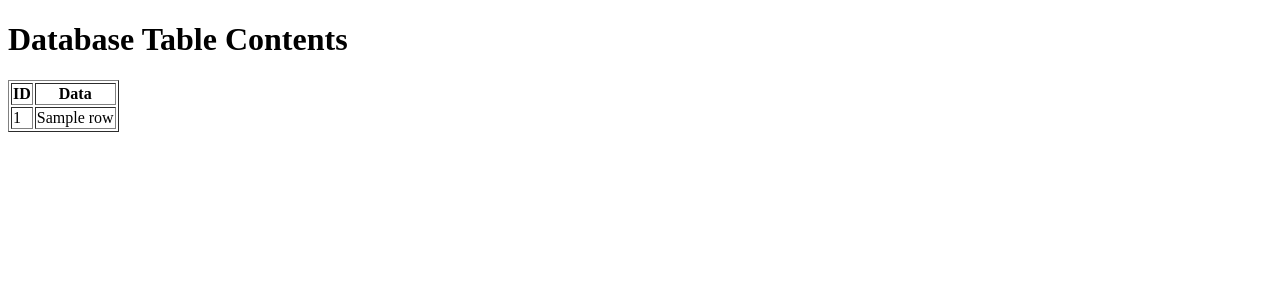
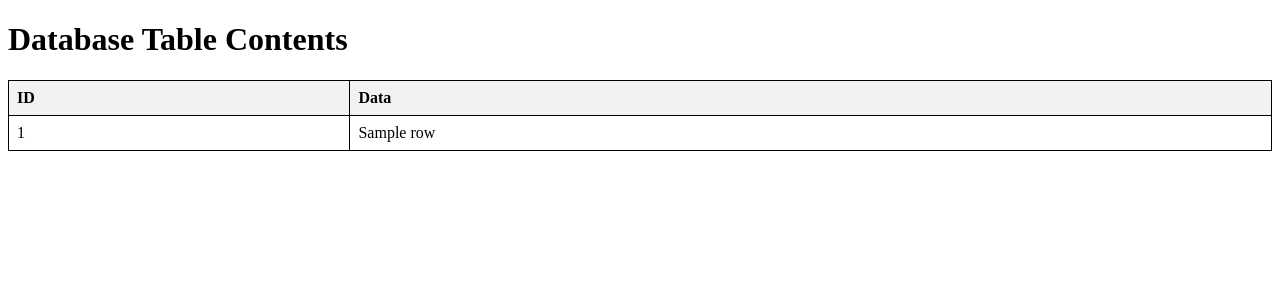
Before and after one commit to safi963/Lab-5-1, a Flask app: template templates/index.html in a window 1280 px wide. Shown: the top 300 px of the page. Run offline with Flask 3, Linux system fonts and the light colour scheme; the template is opened without the code that fills it: most values are stand-ins (such as "Sample title", 1, 10 or a date in 2020); parts of the project's set-up code (start-up, migrations or seed data) failed here and were passed over.

Commit message:
Update index.html

```diff
--- a/templates/index.html
+++ b/templates/index.html
@@ -3,20 +3,41 @@
 <head>
     <meta charset="UTF-8">
     <title>Database Table</title>
+    <style>
+        table {
+            border-collapse: collapse;
+            width: 100%;
+        }
+        th, td {
+            border: 1px solid black;
+            padding: 8px;
+            text-align: left;
+        }
+        th {
+            background-color: #f2f2f2;
+        }
+        tr:hover {
+            background-color: #f5f5f5;
+        }
+    </style>
 </head>
 <body>
     <h1>Database Table Contents</h1>
-    <table border="1">
+    <table>
+        <thead>
             <tr>
                 <th>ID</th>
                 <th>Data</th>
             </tr>
+        </thead>
+        <tbody>
             {% for row in rows %}
             <tr>
                 <td>{{ row[0] }}</td>
                 <td>{{ row[1] }}</td>
             </tr>
             {% endfor %}
+        </tbody>
     </table>
 </body>
 </html>
```
Lines whose indentation alone changed are shown as unchanged.
